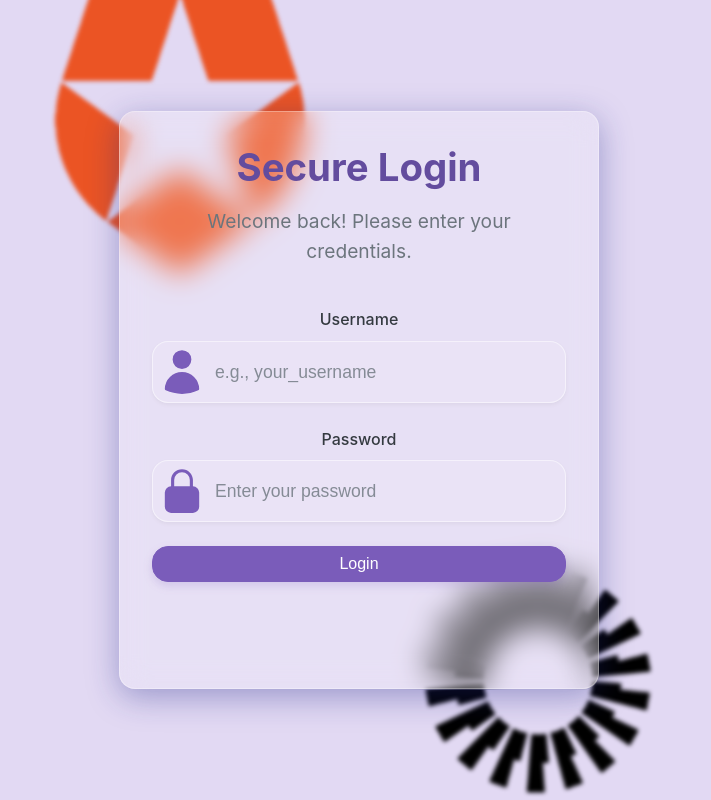
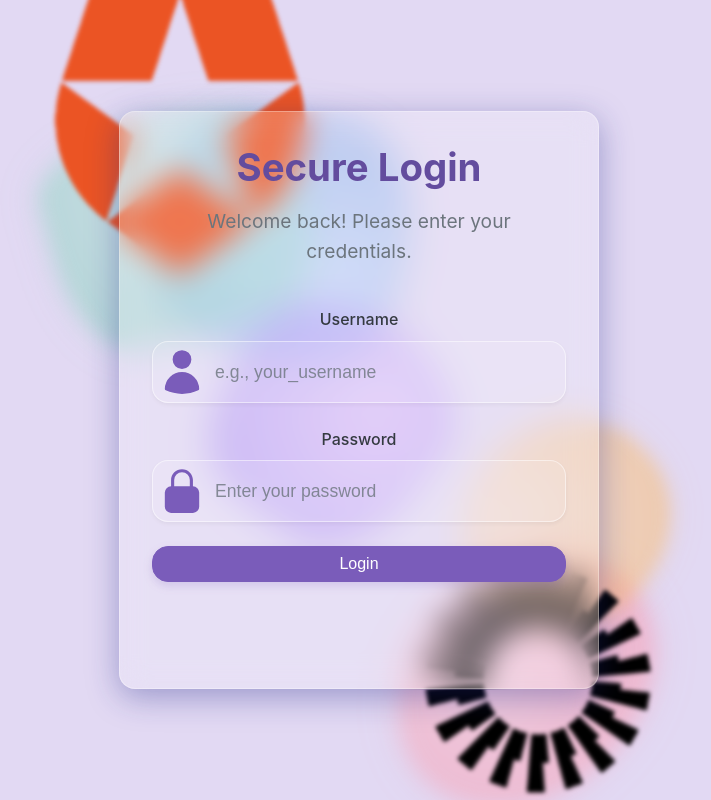
Before and after one commit to amitdas022/application-demo, a website: page frontend/login.html in a window 1280 px wide. Shown: the whole page, without its empty margins (281-992 px from the left). Drawn offline with Linux system fonts and the light colour scheme.

Commit message:
Login Page - Glassy UI

```diff
--- a/frontend/login.html
+++ b/frontend/login.html
@@ -8,6 +8,13 @@
 </head>
 <body>
   <main class="login-page">
+    <div class="welcome-scene">
+        <div class="scene-element element-1"></div>
+        <div class="scene-element element-2"></div>
+        <div class="scene-element element-3"></div>
+        <div class="scene-element element-4"></div>
+        <div class="scene-element element-5"></div>
+    </div>
     <div class="login-wrapper">
       <!-- These are the background logos for visual flair as seen in the original image.
            They are positioned *behind* the form-wrapper to allow the glassy effect
```
